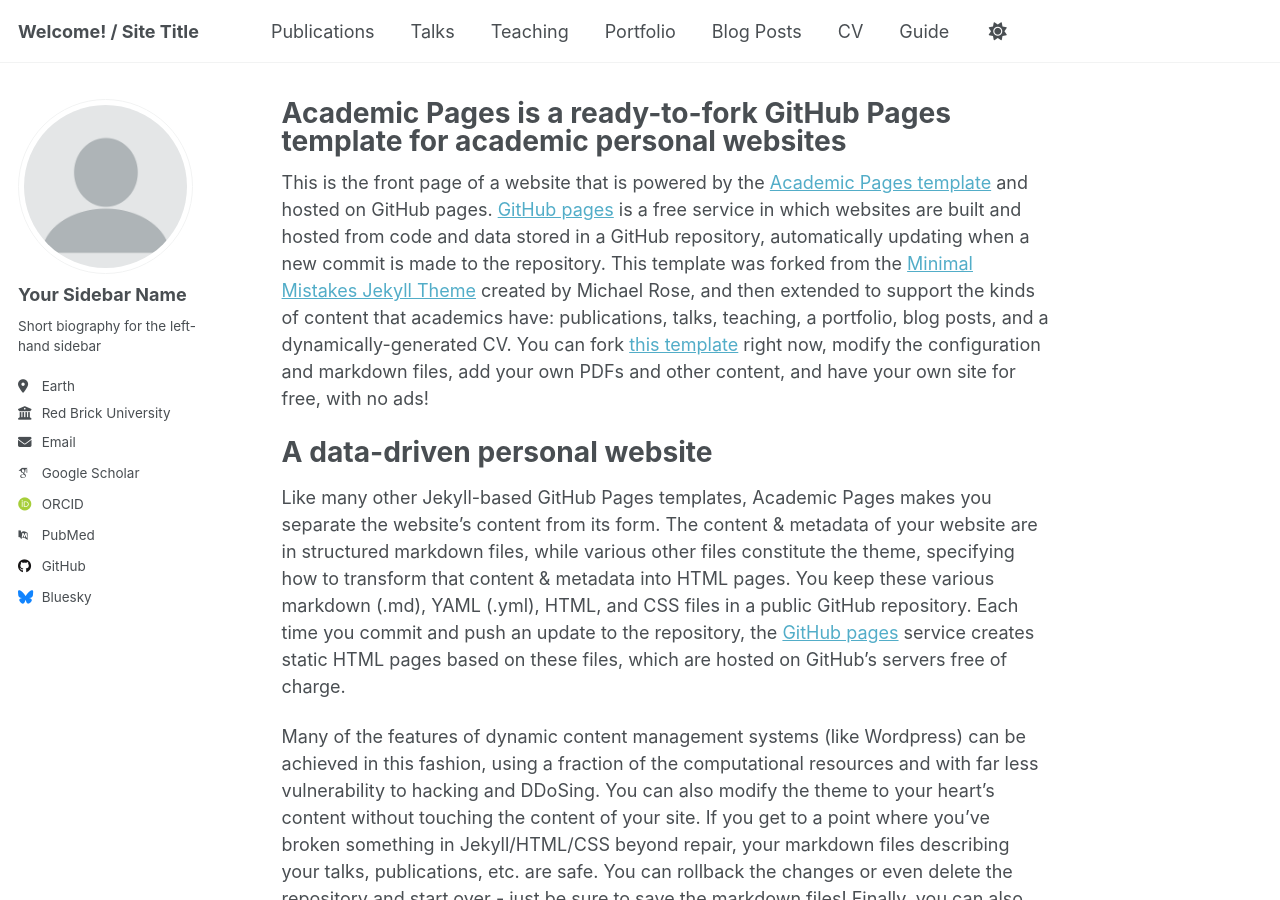
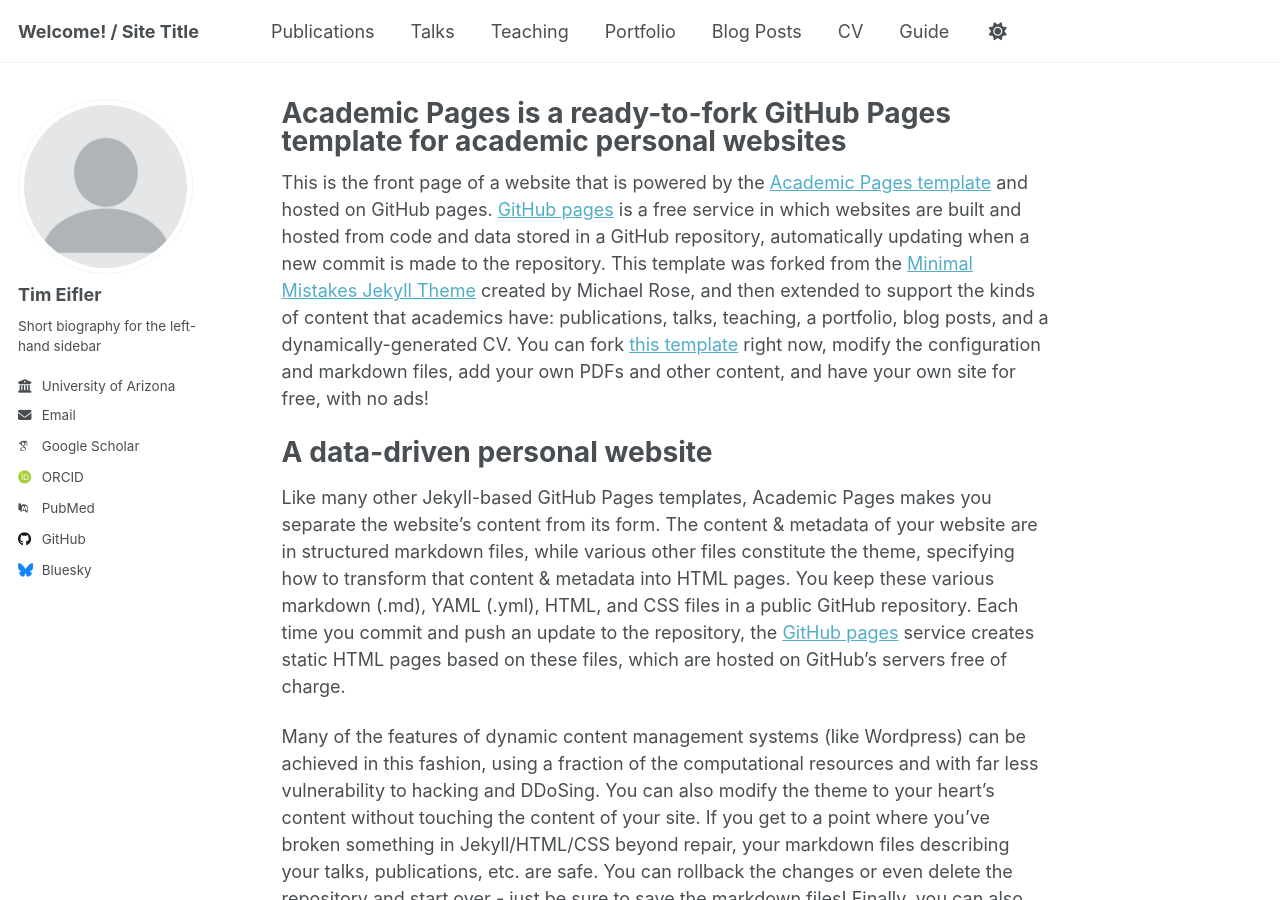
Before and after one commit to timeifler/timeifler.github.io, a Jekyll site: the page built from _pages/about.md, in a window 1280 px wide and 900 px high. Built offline with Jekyll 4.4.1, drawn with Linux system fonts in a browser that asks for light colours; some web fonts are replaced.

Commit message:
Update _config.yml

```diff
--- a/_config.yml
+++ b/_config.yml
@@ -23,11 +23,11 @@
 author:
   # Biographic information
   avatar           : "profile.png"
-  name             : "Your Sidebar Name"
+  name             : "Tim Eifler"
   pronouns         : # example: "she/her"
   bio              : "Short biography for the left-hand sidebar"
-  location         : "Earth"
-  employer         : "Red Brick University"
+  location         : # "Earth"
+  employer         : "University of Arizona"
   uri              : # URL
   email            : "none@example.org"
 
```
